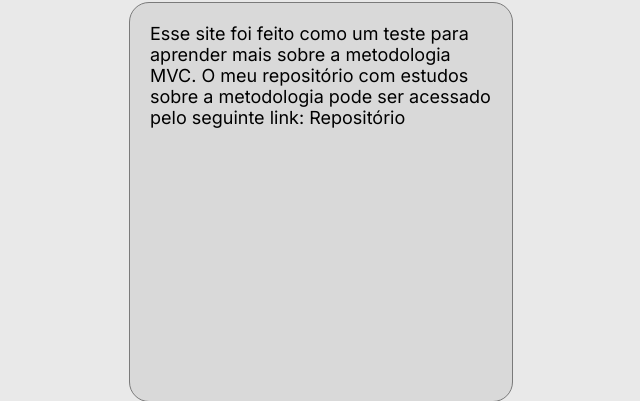
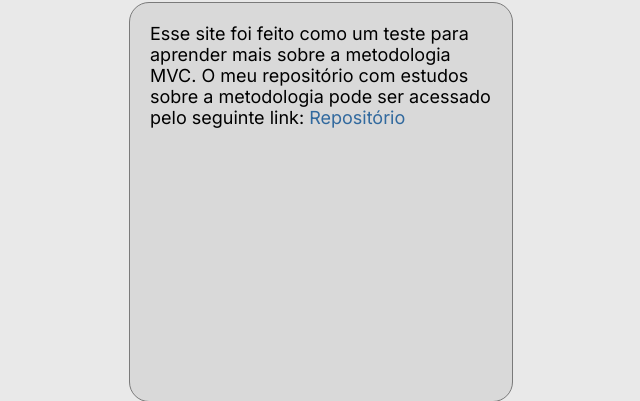
Before and after one commit to gfloriano11/studying-mvc, a PHP site: page /public/about.html in a window 1280 px wide. Shown: the part 132-533 px from the top of the page, without its empty margins (319-959 px from the left). Run offline with PHP 8.4, Linux system fonts and the light colour scheme.

Commit message:
fix: about link

```diff
--- a/class2/public/about.html
+++ b/class2/public/about.html
@@ -22,7 +22,7 @@
                             <div class="content">
                                 <p>Esse site foi feito como um teste para aprender mais sobre a metodologia MVC.
                                     O meu repositório com estudos sobre a metodologia pode ser acessado pelo seguinte link:
-                                    <a href="https://github.com/gfloriano11/studying-mvc">Repositório</a>
+                                    <a id="about_link" href="https://github.com/gfloriano11/studying-mvc">Repositório</a>
                                 </p>
                             </div>
                         </div>
--- a/class2/public/styles/global.css
+++ b/class2/public/styles/global.css
@@ -36,6 +36,11 @@ a:hover{
     text-decoration: underline;
     color: rgb(49, 105, 158);
 }
+
+#about_link{
+    color: rgb(49, 105, 158);
+}
+
 #application{
     width: 100%;
     display: flex;
```
